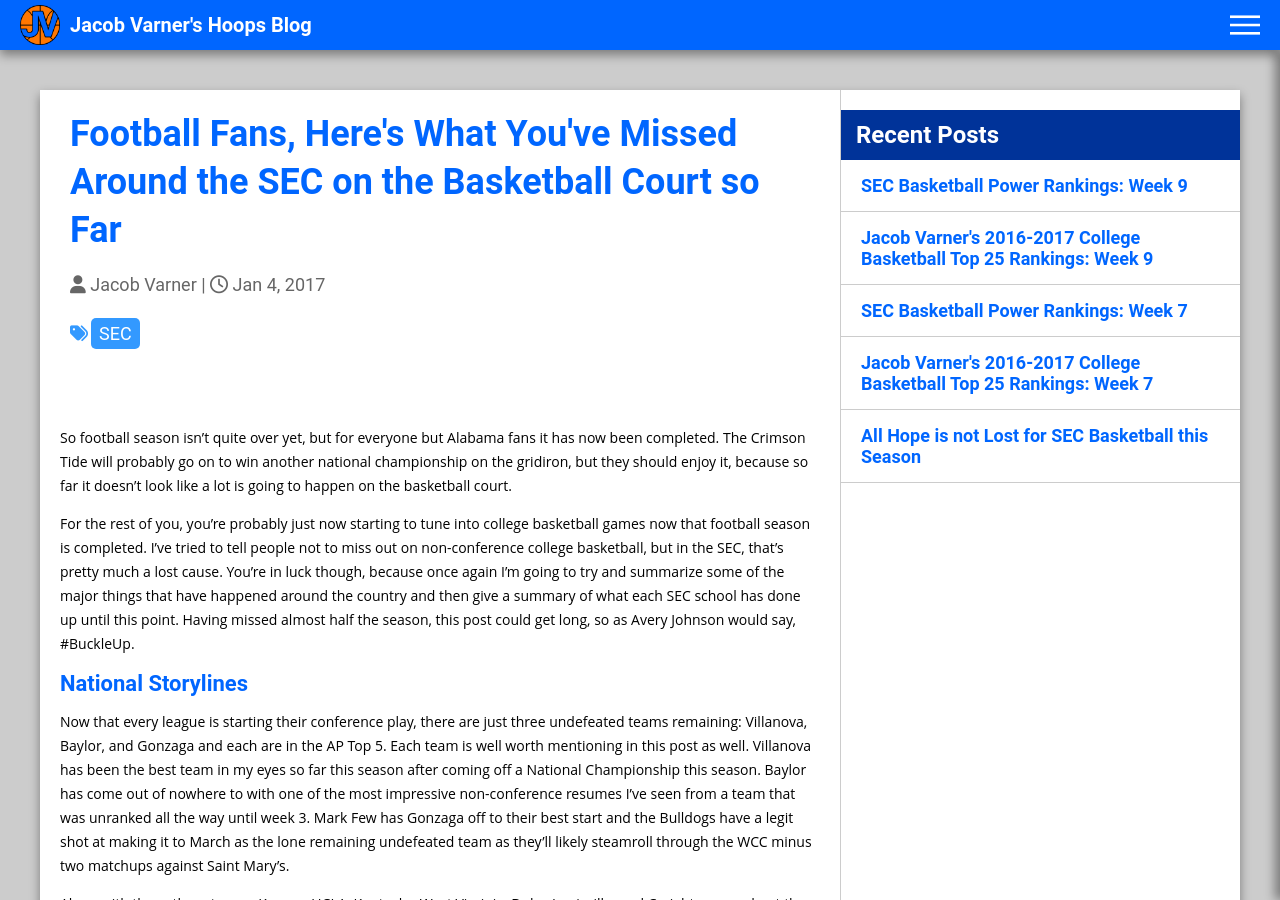
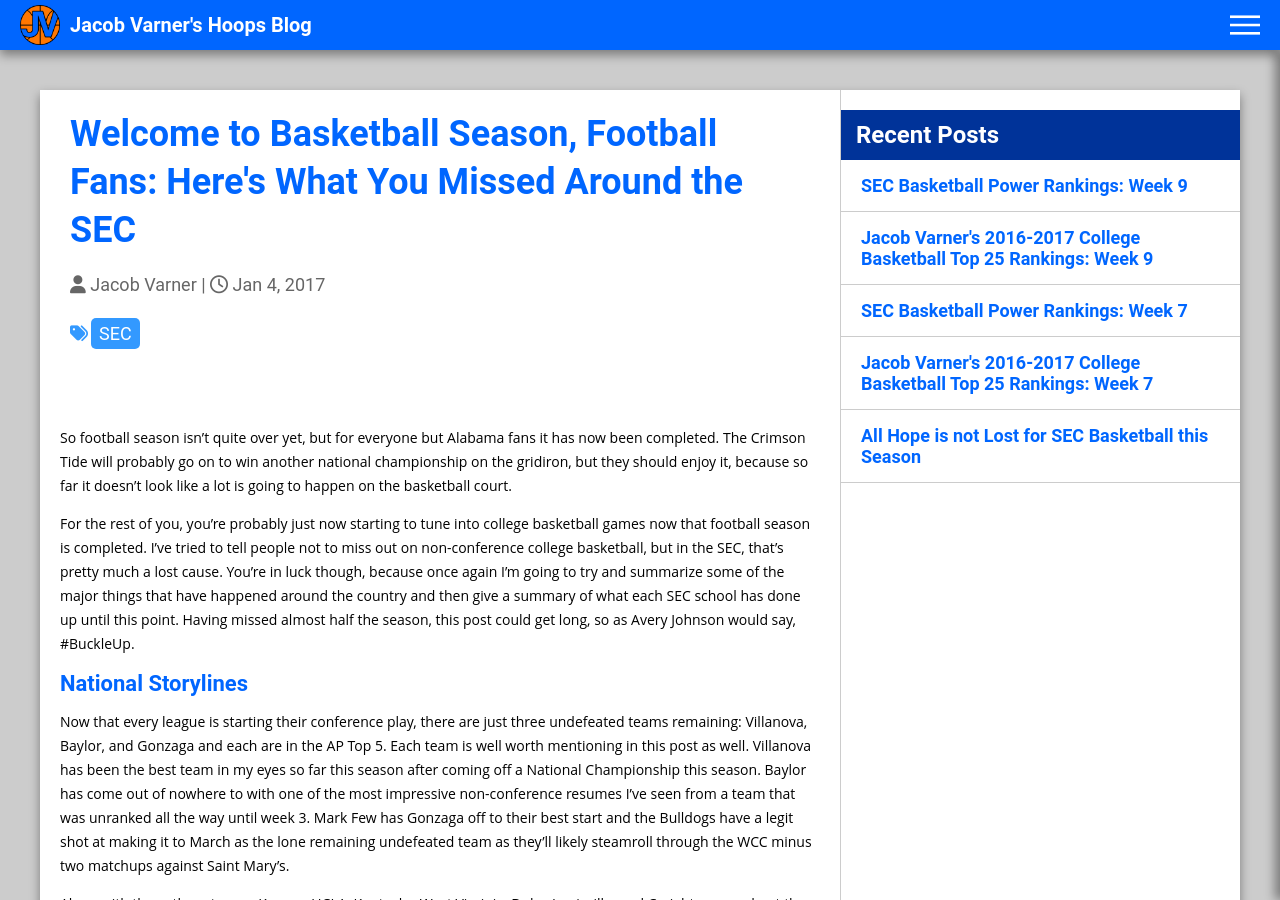
Before and after one commit to jacobvarner/hoops-blog, a Jekyll site: the page built from _posts/2017-1-4-Football-Fans-Heres-What-You-Missed-Around-the-SEC-on-the-Basketball-Court.md, in a window 1280 px wide and 900 px high. Built offline with Jekyll 4.4.1, drawn with Linux system fonts in a browser that asks for light colours; nearby versions of some CDN libraries.

Commit message:
Updated title.

```diff
--- a/_posts/2017-1-4-Football-Fans-Heres-What-You-Missed-Around-the-SEC-on-the-Basketball-Court.md
+++ b/_posts/2017-1-4-Football-Fans-Heres-What-You-Missed-Around-the-SEC-on-the-Basketball-Court.md
@@ -1,6 +1,6 @@
 ---
 layout: post
-title: "Football Fans, Here's What You've Missed Around the SEC on the Basketball Court so Far"
+title: "Welcome to Basketball Season, Football Fans: Here's What You Missed Around the SEC"
 description: >
   The SEC is definitely a football conference, so with football season all but done, here's what's been going on on the basketball court.
 date:   2017-1-4 23:00:00 -0600
```
